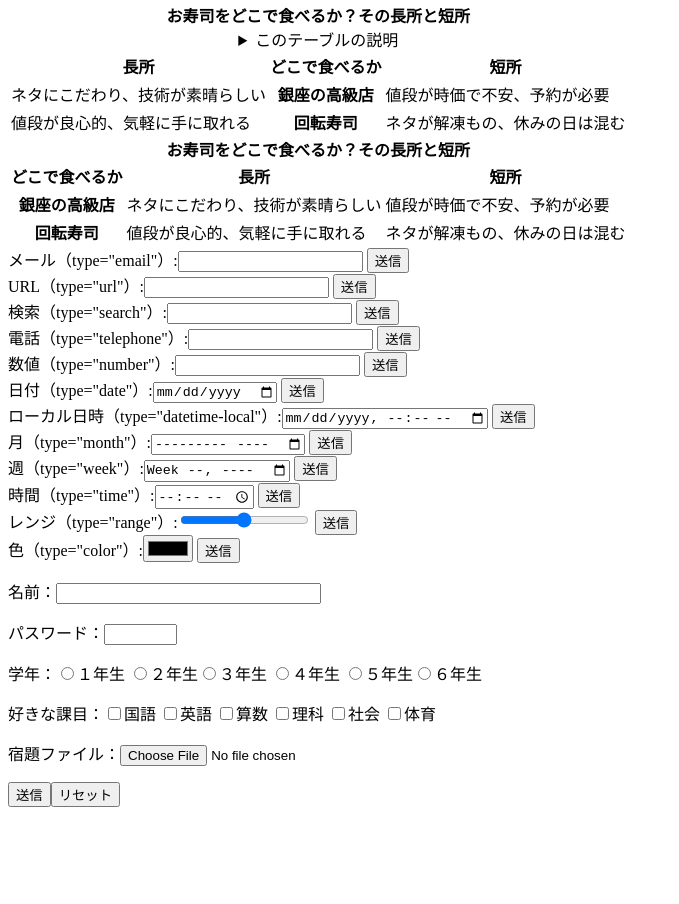
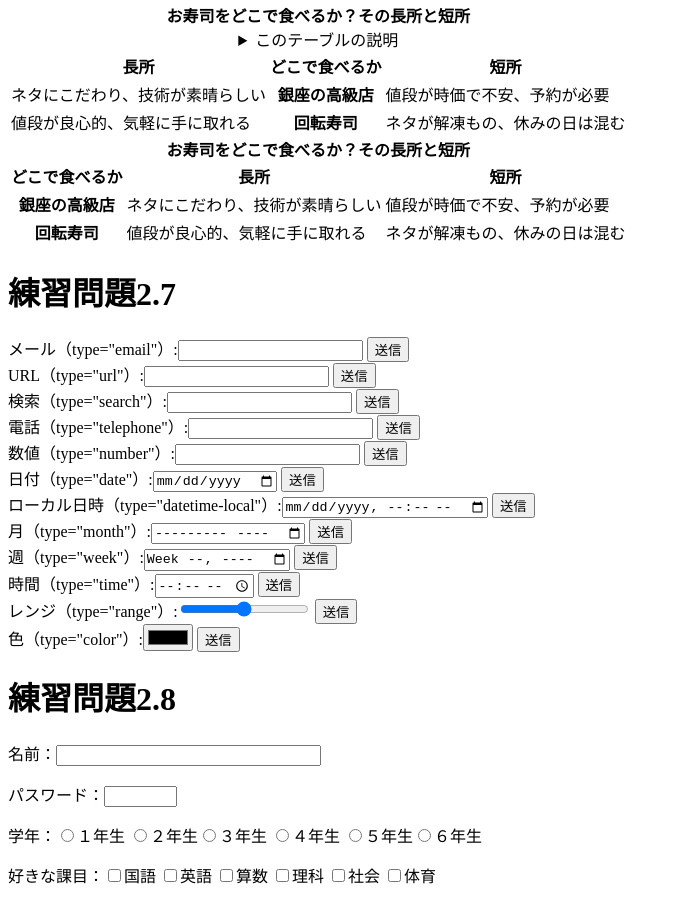
Before and after one commit to Shocamm/Shocham, a plain HTML site: page index.html in a window 1280 px wide. Shown: the part 296-1200 px from the top of the page, without its empty margins (0-679 px from the left). Before the commit the page ends 1119 px from the top, so only its background shows below. Drawn offline with Linux system fonts and the light colour scheme.

Commit message:
Update index.html

```diff
--- a/index.html
+++ b/index.html
@@ -71,6 +71,9 @@
         <td>ネタが解凍もの、休みの日は混む</td></tr>
 </tbody>
   </table>
+
+ <h1>練習問題2.7</h1>
+
   <form action="xxx.php" method="post">
     <label>メール（type="email"）:<input type="email" name="email">
     </label><input type="submit" value="送信"></form>
@@ -107,6 +110,8 @@
   <form action="xxx.php" method="post">
     <label>色（type="color"）:<input type="color" name="color"></label>
     <input type="submit" value="送信"></form>
+
+ <h1>練習問題2.8</h1>
   <p><label>名前：<input type="text" name="name" size="30" maxlength="20"></label>
   </p><p><label>パスワード：<input type="password" name="pass" size="6" maxlength="4"></label>
   </p><p>学年：<label><input type="radio" name="gakunen" value="1">１年生</label>
```
